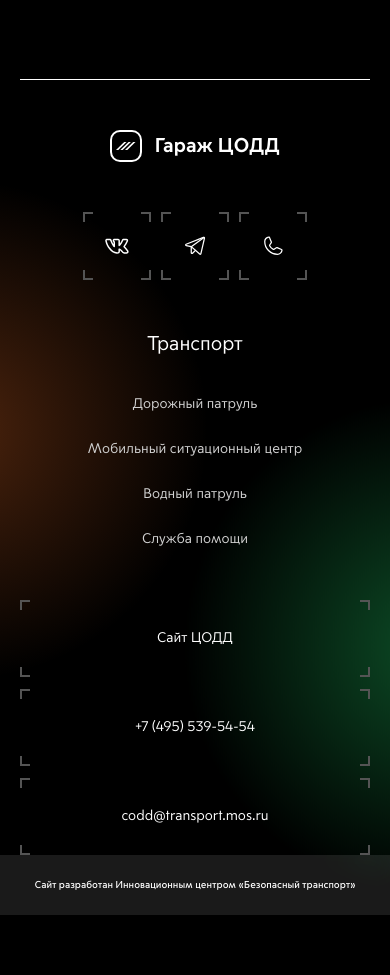
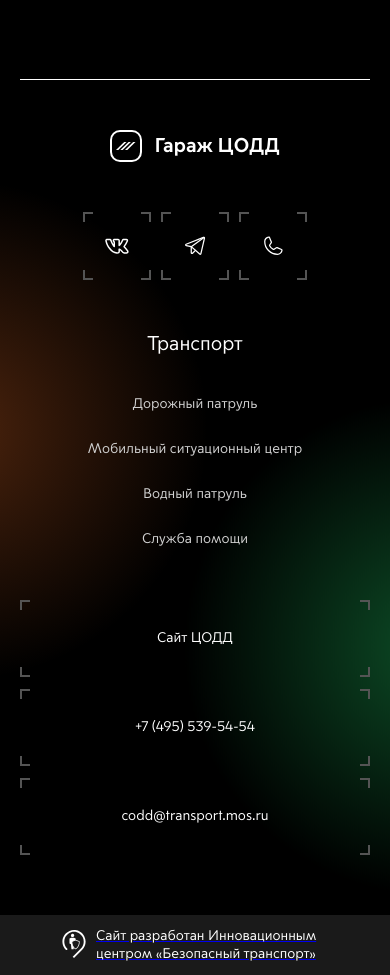
Before and after one commit to Dizelars/three.js_project, a website built with Vite: page src/index.html in a window 390 px wide. Shown: the part 5680-6655 px from the top of the page. Built offline with nearby package versions, Linux system fonts and the light colour scheme.

Commit message:
Ðпоследние изменения

```diff
--- a/src/index.html
+++ b/src/index.html
@@ -1149,12 +1149,12 @@
                 </div>
             </div>
         </div>
-        <div class="secure_transportation">
+        <a class="secure_transportation" href="https://ictransport.ru/?utm-source=garage_codd">
             <div class="secure_transportation__logo">
-<!--                <img src="" alt="Безопасный транспорт">-->
+                <img src="./img/layout/save_logo.svg" alt="Безопасный транспорт">
             </div>
             <p class="secure_transportation__text">Сайт разработан Инновационным центром «Безопасный транспорт»</p>
-        </div>
+        </a>
     </footer>
 
     <script src="https://cdn.jsdelivr.net/npm/swiper@10/swiper-bundle.min.js"></script>
--- a/src/style/media/media_main.css
+++ b/src/style/media/media_main.css
@@ -672,6 +672,10 @@
     footer.footer_main .footer_main_grid-wrapper .footer-media-4 a[class^="media-"] {
         width: 70px;
         height: 70px;
+    }
+
+    footer.footer_main .secure_transportation .secure_transportation__text {
+        font-size: 1.4rem;
     }
 
 }
@@ -1547,6 +1551,11 @@
     footer.footer_main .footer_main_grid-wrapper .footer-contacts-3 a[class^="contacts-"] {
         justify-content: center;
     }
+
+    footer.footer_main .secure_transportation .secure_transportation__text {
+        line-height: 18px;
+        max-width: 232px;
+    }
 }
 
 @media (max-width: 552px) {
--- a/src/style/pages/main.css
+++ b/src/style/pages/main.css
@@ -1789,7 +1789,8 @@
 /*footer*/
 
 footer.footer_main {
-    padding: 50px 0 60px 0;
+    /*padding: 50px 0 60px 0;*/
+    padding: 50px 0 0 0;
     position: relative;
     /*overflow: hidden;*/
 }
@@ -1819,7 +1820,7 @@
 
 footer.footer_main .container_main {
     border: none;
-    padding: 0 20px;
+    padding: 0 20px 60px 20px;
 }
 
 
@@ -1965,3 +1966,15 @@
     align-items: center;
     justify-content: center;
 }
+
+footer.footer_main .secure_transportation .secure_transportation__logo {
+    margin-right: 10px;
+}
+
+footer.footer_main .secure_transportation .secure_transportation__text {
+    font-family: 'MoscowSans', sans-serif;
+    font-size: 1.6rem;
+    font-weight: 300;
+    color: #FFFFFF;
+    line-height: 24px;
+}
```
Also changed, not shown: src/pages/amarok.html (+2 -2 lines), src/pages/bus.html (+2 -2 lines), src/pages/ford.html (+10 -0 lines), src/pages/kater.html (+2 -2 lines), src/pages/moskvich.html (+3 -3 lines), src/pages/solaris_two.html (+2 -2 lines), src/pages/velo.html (+2 -2 lines), src/img/layout/pages/main/slider/bus.png, src/img/layout/save_logo.svg (added), 1 other file.
